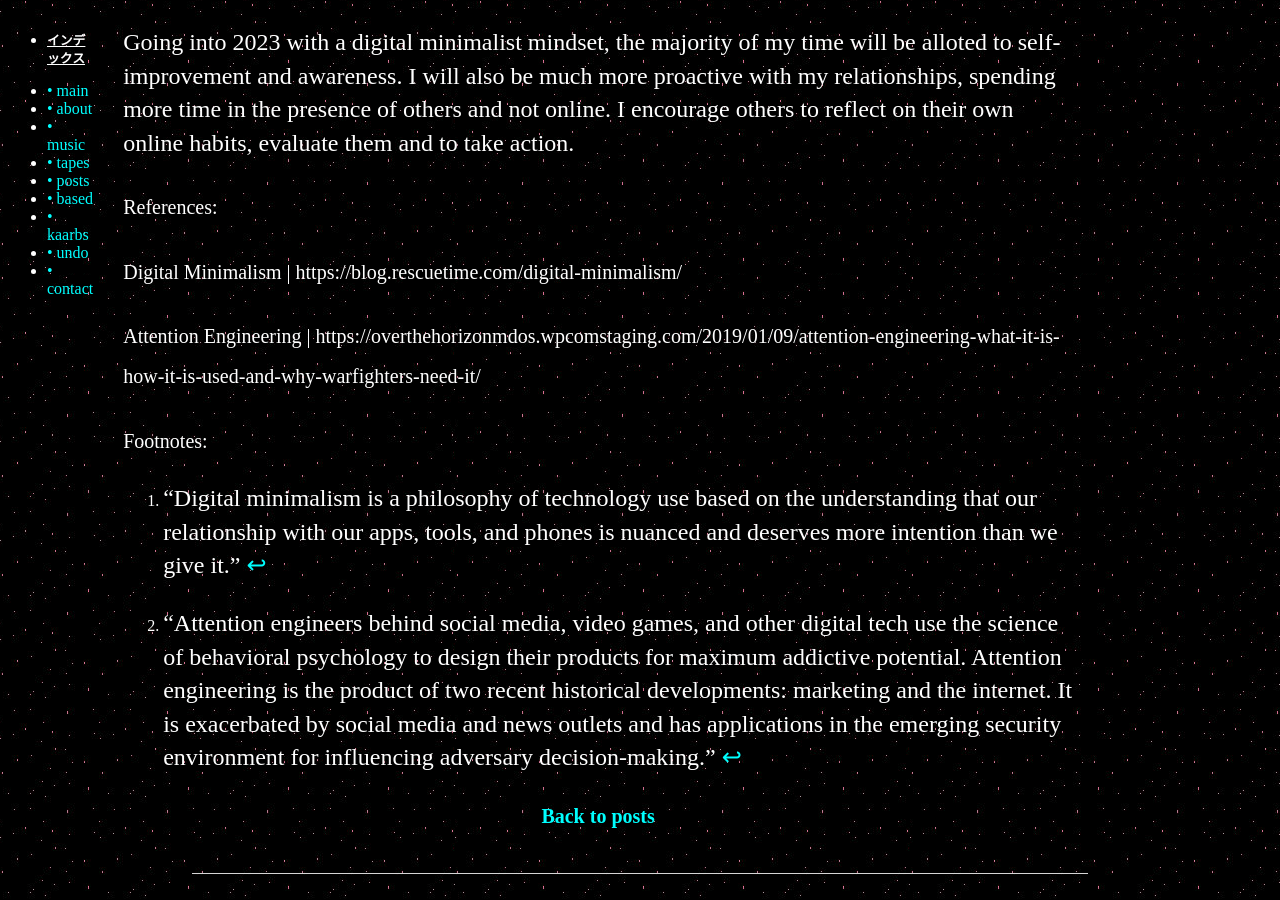
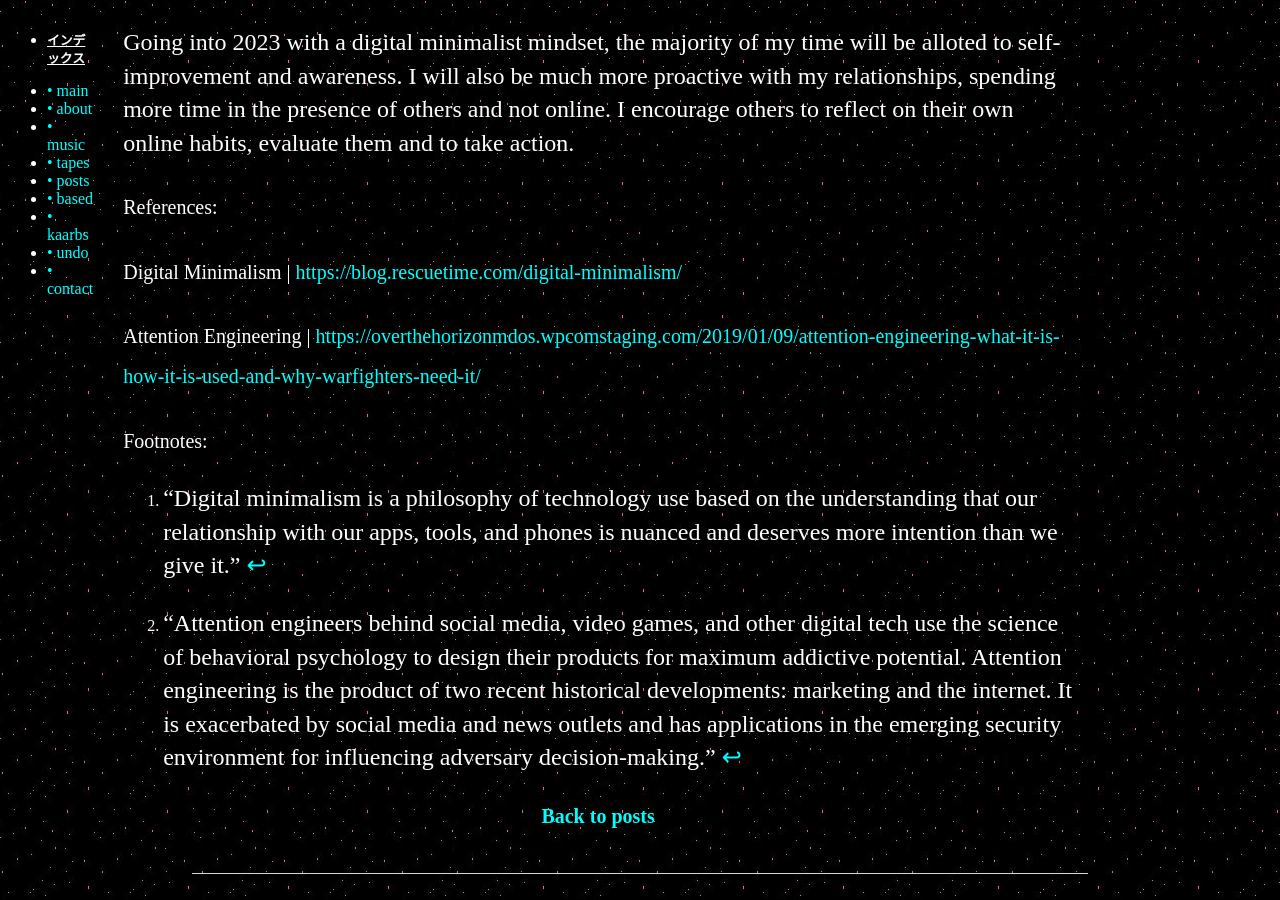
Before and after one commit to whiteVHS/whiteVHS.github.io, a Jekyll site: the page built from _posts/2022-12-30-new-years-resolutions-and-digital-minimalism.md, in a window 1280 px wide and 900 px high, scrolled down 1379 px. Built offline with Jekyll 4.4.1, drawn with Linux system fonts in a browser that asks for light colours; some of the changed lines change nothing that is shown.

Commit message:
added hyperlinks to references.

```diff
--- a/_posts/2022-12-30-new-years-resolutions-and-digital-minimalism.md
+++ b/_posts/2022-12-30-new-years-resolutions-and-digital-minimalism.md
@@ -16,9 +16,9 @@ Going into 2023 with a digital minimalist mindset, the majority of my time will
 
 <sub>References:</sub>
 
-<sub>Digital Minimalism | https://blog.rescuetime.com/digital-minimalism/</sub>
+<sub>Digital Minimalism | [https://blog.rescuetime.com/digital-minimalism/](https://blog.rescuetime.com/digital-minimalism/)</sub>
 
-<sub>Attention Engineering | https://overthehorizonmdos.wpcomstaging.com/2019/01/09/attention-engineering-what-it-is-how-it-is-used-and-why-warfighters-need-it/</sub>
+<sub>Attention Engineering | [https://overthehorizonmdos.wpcomstaging.com/2019/01/09/attention-engineering-what-it-is-how-it-is-used-and-why-warfighters-need-it/](https://overthehorizonmdos.wpcomstaging.com/2019/01/09/attention-engineering-what-it-is-how-it-is-used-and-why-warfighters-need-it/)</sub>
 
 <sub>Footnotes:</sub>
 
```
